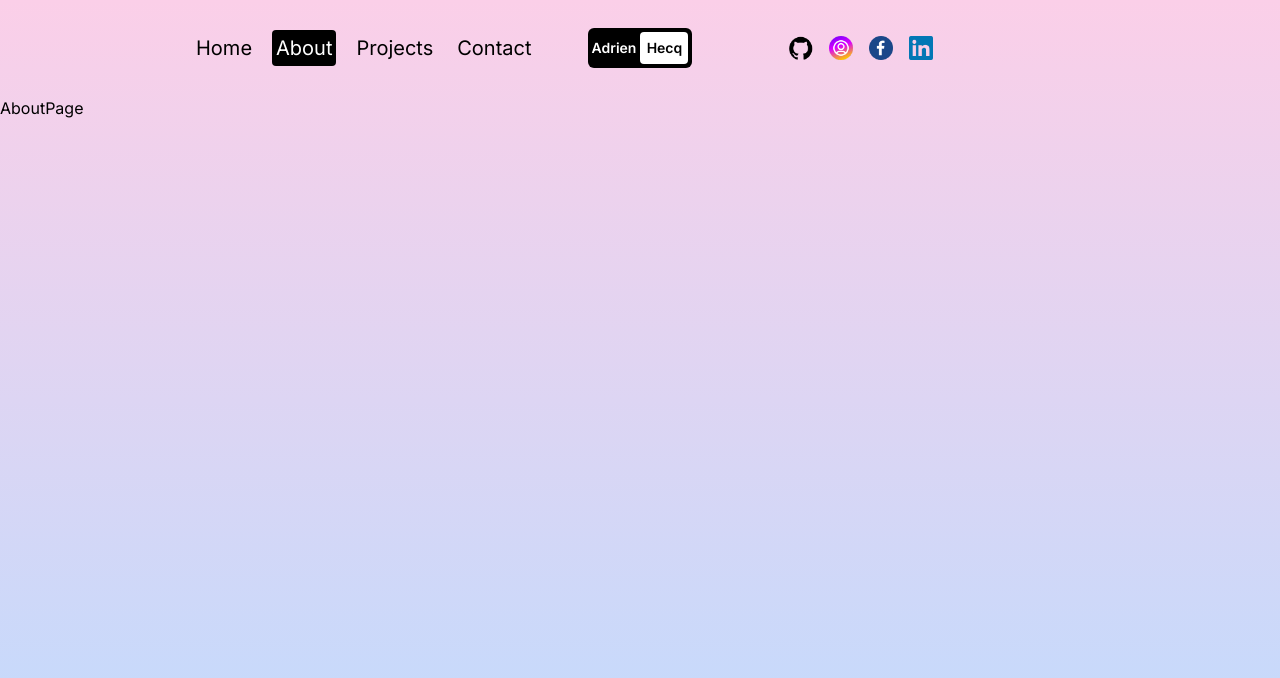
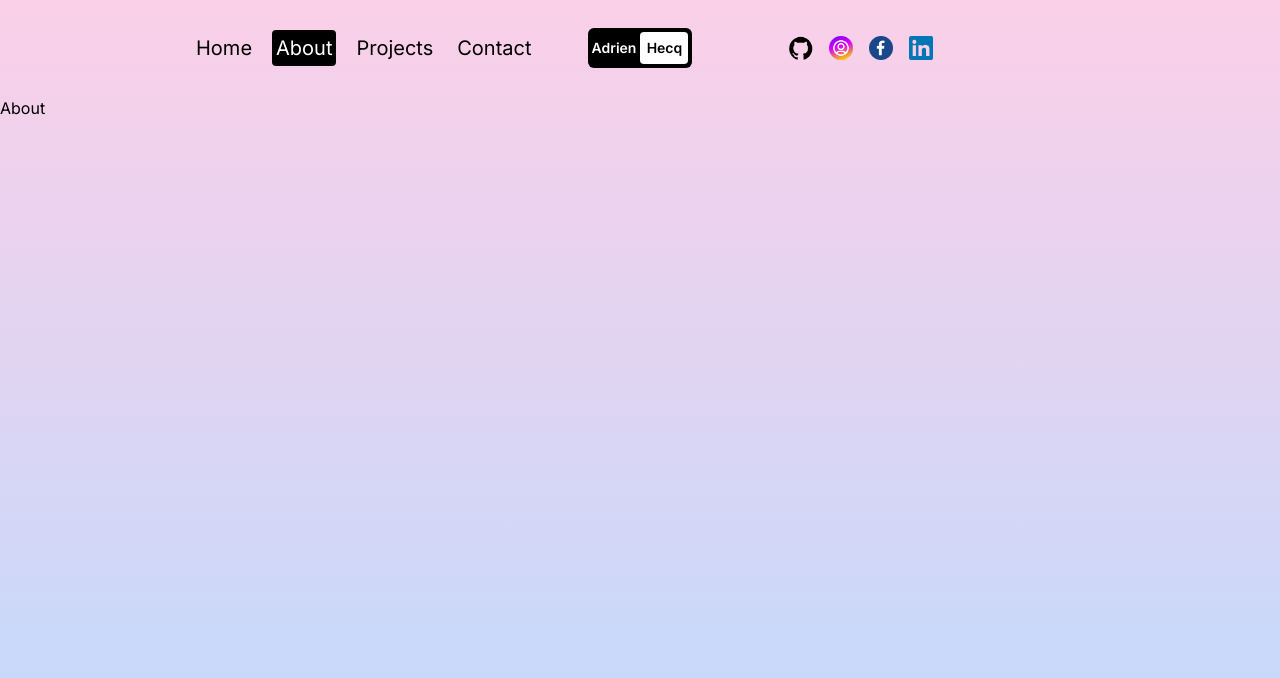
Before and after one commit to AdrienHq/AdrienHq-Portfolio-V2, a Next.js app: page /about in a window 1280 px wide. Shown: the top 678 px of the page. Built offline with nearby package versions, Linux system fonts and the light colour scheme.

Commit message:
feat: add transition page + animation

```diff
--- a/src/app/about/page.jsx
+++ b/src/app/about/page.jsx
@@ -1,5 +1,13 @@
+"use client"
+
+import {motion} from "framer-motion";
+import Image from "next/image";
 const AboutPage = () => {
-    return <div className=''>AboutPage</div>;
+    return (
+        <motion.div className="h-full" initial={{y:"-200vh"}} animate={{y:"0%"}} transition={{duration:1}}>
+            About
+        </motion.div>
+    );
 };
 
 export default AboutPage;
--- a/src/app/contact/page.jsx
+++ b/src/app/contact/page.jsx
@@ -1,5 +1,13 @@
+"use client"
+
+import {motion} from "framer-motion";
+import Image from "next/image";
 const ContactPage = () => {
-    return <div className=''>ContactPage</div>;
+    return (
+        <motion.div className="h-full" initial={{y:"-200vh"}} animate={{y:"0%"}} transition={{duration:1}}>
+            Contact
+        </motion.div>
+    );
 };
 
 export default ContactPage;
--- a/src/app/layout.js
+++ b/src/app/layout.js
@@ -1,29 +1,22 @@
 import {Inter} from "next/font/google";
 import "./globals.css";
-import Navbar from "@/components/navbar";
-import colors from "tailwindcss/colors";
-import {red} from "next/dist/lib/picocolors";
+import TransitionProvider from "@/components/transitionProvider";
 
 const inter = Inter({subsets: ["latin"]});
 
 export const metadata = {
     title: "AdrienHq Portfolio",
-    description: "Generated by create next app",
+    description: "Portfolio",
 };
 
 export default function RootLayout({children}) {
     return (
         <html lang="en">
-        <body className={inter.className}>
-        <div className='h-screen w-screen bg-gradient-to-b from-pink-200 to-blue-200 '>
-            <div className='h-24'>
-                <Navbar/>
-            </div>
-            <div className="h-[calc(100vh-6rem)]">
-                {children}
-            </div>
-        </div>
-        </body>
+            <body className={inter.className}>
+                <TransitionProvider>
+                    {children}
+                </TransitionProvider>
+            </body>
         </html>
     );
 }
--- a/src/app/page.jsx
+++ b/src/app/page.jsx
@@ -1,19 +1,27 @@
+"use client"
+
 import Image from "next/image";
+import {motion} from "framer-motion";
 
 const Homepage = () => {
-    return <div className="h-full flex flex-col lg:flex-row px-4 sm:px-8 md:px-12 lg:px-20 xl:px-48">
+    return (
+        <motion.div className="h-full" initial={{y:"-200vh"}} animate={{y:"0%"}} transition={{duration:1}}>
+            <div className="h-full flex flex-col lg:flex-row px-4 sm:px-8 md:px-12 lg:px-20 xl:px-48">
                 <div className="h-1/2 lg:h-full lg:w-1/2 relative">
                     <Image src="/homeia.png" alt="" fill className="object-contain"/>
                 </div>
                 <div className="h-1/2 lg:h-full lg:w-1/2 flex flex-col gap-8 items-center justify-center">
                     <h1 className="text-4xl md:text-6xl font-bold">My Description</h1>
-          <p className="md:text-xl">Lorem ipsum dolor sit amet, consectetur adipisicing elit. Asperiores beatae error odit quisquam, temporibus voluptates.</p>
+                    <p className="md:text-xl">Lorem ipsum dolor sit amet, consectetur adipisicing elit. Asperiores
+                        beatae error odit quisquam, temporibus voluptates.</p>
                     <div className="w-full flex gap-4">
                         <button className="p-4 rounded-lg ring-1 ring-black bg-black text-white">GitHub</button>
                         <button className="p-4 rounded-lg ring-1 ring-black">Contact Me</button>
                     </div>
                 </div>
-    </div>;
+            </div>
+        </motion.div>
+    );
 };
 
 export default Homepage;
--- a/src/app/projects/page.jsx
+++ b/src/app/projects/page.jsx
@@ -1,5 +1,13 @@
+"use client"
+
+import {motion} from "framer-motion";
+import Image from "next/image";
 const ProjectsPage = () => {
-    return <div className=''>ProjectsPage</div>;
+    return (
+        <motion.div className="h-full" initial={{y:"-200vh"}} animate={{y:"0%"}} transition={{duration:1}}>
+            Projects
+        </motion.div>
+    );
 };
 
 export default ProjectsPage;
--- a/src/components/navbar.jsx
+++ b/src/components/navbar.jsx
@@ -118,7 +118,8 @@ const Navbar = () => {
                     variants={listVariants}
                     initial="closed"
                     animate="opened"
-                    className="absolute top-0 left-0 w-screen h-screen bg-black text-white flex flex-col items-center justify-center gap-8 text-4xl z-40">
+                    className="absolute top-0 left-0 w-screen h-screen bg-black text-white flex flex-col items-center justify-center gap-8 text-4xl z-40"
+                >
                     {links.map(link => (
                         <motion.div
                             variants={listItemsVariants}
--- /dev/null
+++ b/src/components/transitionProvider.jsx
@@ -0,0 +1,38 @@
+"use client";
+
+import {AnimatePresence, motion} from "framer-motion";
+import Navbar from "@/components/navbar";
+import {usePathname} from "next/navigation";
+
+const TransitionProvider = ({children}) => {
+    const pathName = usePathname()
+    return (
+        <AnimatePresence mode="wait">
+            <div key={pathName} className='h-screen w-screen bg-gradient-to-b from-pink-200 to-blue-200 '>
+                <motion.div
+                    className="h-screen w-screen fixed bg-black rounded-b-[100px] z-40"
+                    animate={{height: "0vh"}}
+                    exit={{height: "140vh"}}
+                    transition={{duration: 0.5, ease: "easeOut"}}
+                />
+                <motion.div
+                    className="fixed m-auto top-0 bottom-0 left-0 right-0 text-white text-8xl cursor-default z-50 w-fit h-fit"
+                    initial={{opacity: 1}}
+                    animate={{opacity: 0}}
+                    exit={{opacity: 0}}
+                    transition={{duration: 0.9, ease: "easeOut"}}
+                >
+                    {pathName.substring(1)}
+                </motion.div>
+                <div className='h-24'>
+                    <Navbar/>
+                </div>
+                <div className="h-[calc(100vh-6rem)]">
+                    {children}
+                </div>
+            </div>
+        </AnimatePresence>
+    );
+};
+
+export default TransitionProvider;
```
Lines whose indentation alone changed are shown as unchanged.
